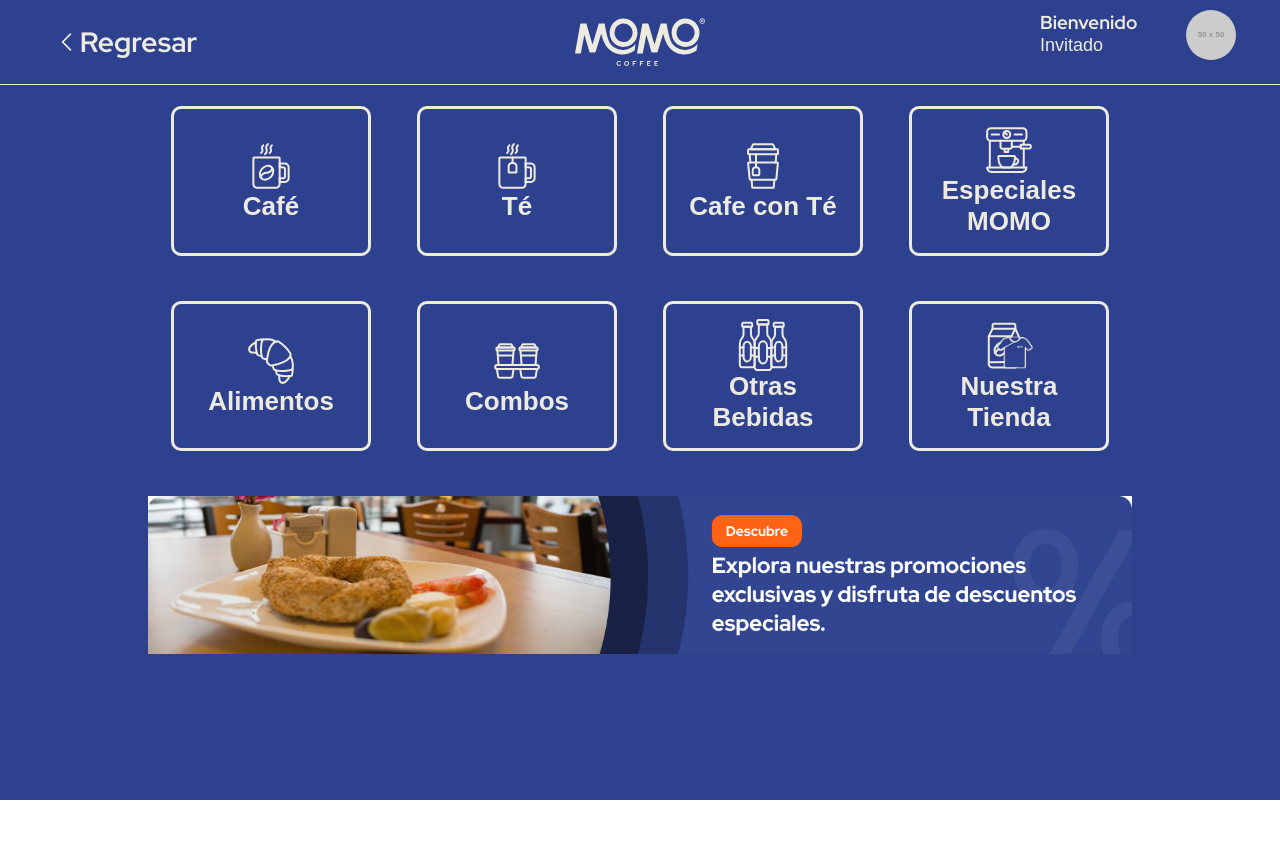
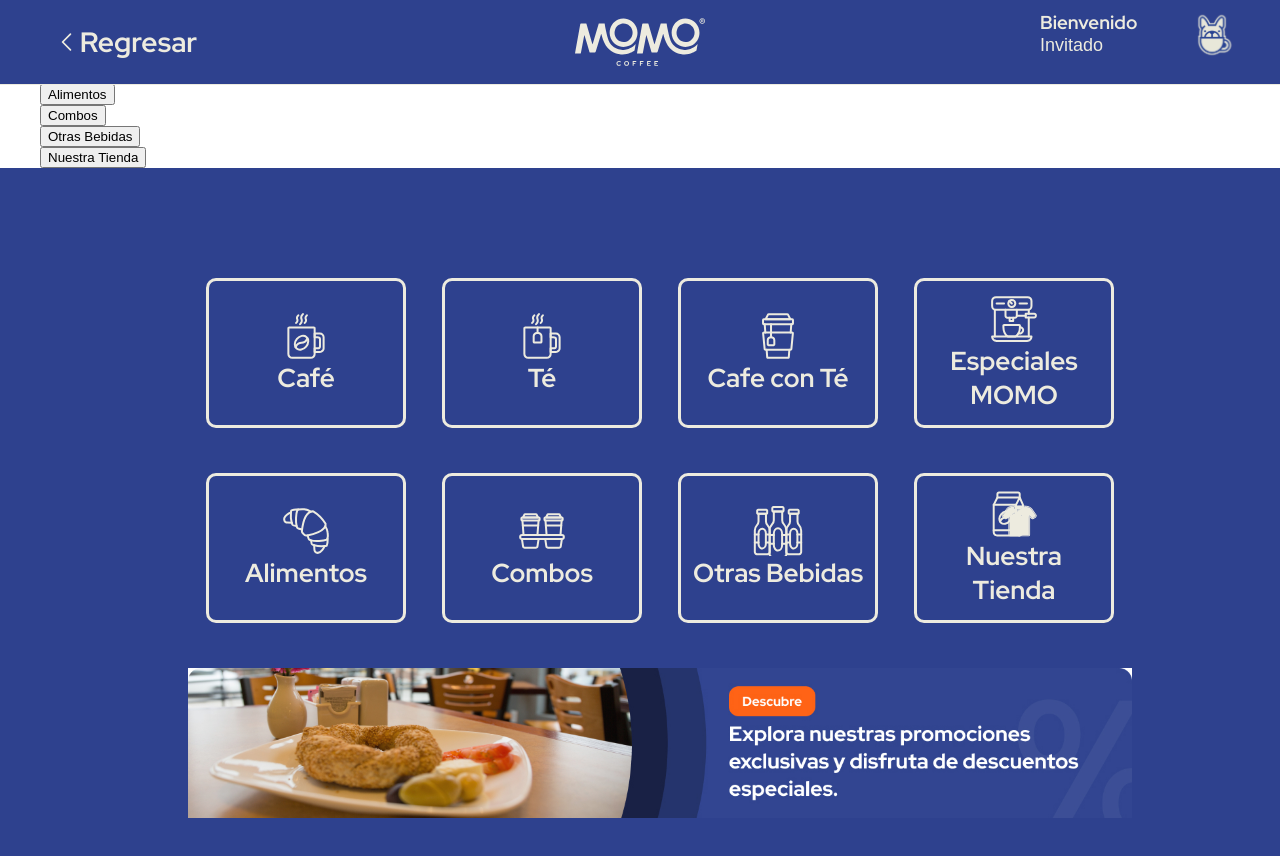
Before and after one commit to vlzdtecnopac/momo-invitado-front, a React (Vite) app: page /products in a window 1280 px wide. Shown: the top 856 px of the page. Before the commit the page ends 800 px from the top, so only its background shows below. Built offline with nearby package versions, Linux system fonts and the light colour scheme; a web font is replaced by a local one.

Commit message:
update frontend

```diff
--- /dev/null
+++ b/src/components/CategoryNav/CategoryNav.scss
@@ -0,0 +1,5 @@
+.cat_nav {
+    .categories {
+        list-style: none;
+    }
+}
--- /dev/null
+++ b/src/components/CategoryNav/CategoryNav.tsx
@@ -0,0 +1,44 @@
+import "./CategoryNav.scss";
+
+function CategoryNav() {
+  const categories = [
+    {
+      text: "Café",
+    },
+    {
+      text: "Té",
+    },
+    {
+      text: "Cafe con Té",
+    },
+    {
+      text: "Especiales MOMO",
+    },
+    {
+      text: "Alimentos",
+    },
+    {
+      text: "Combos",
+    },
+    {
+      text: "Otras Bebidas",
+    },
+    {
+      text: "Nuestra Tienda",
+    },
+  ];
+
+  return (
+    <nav className="cat_nav">
+      <ul className="categories">
+        {categories.map((category, index) => (
+          <li key={index}>
+            <button>{category.text}</button>
+          </li>
+        ))}
+      </ul>
+    </nav>
+  );
+}
+
+export default CategoryNav;
--- /dev/null
+++ b/src/components/CustomButton/CustomButton.scss
@@ -0,0 +1,134 @@
+@import "../../index.scss";
+
+.custom-btn {
+    color: $cream;
+    cursor: pointer;
+    position: relative;
+    border: 3px solid $cream;
+    background: transparent;
+    border-radius: 10px;
+    display: flex;
+    flex-direction: column;
+    justify-content: center;
+    align-items: center;
+    width: 200px;
+    height: 150px;
+
+    &:hover {
+        background-color: $cream;
+        color: $dark-blue;
+
+        .coffee-icon {
+            background-color: $dark-blue;
+        }
+
+        .tea-icon {
+            background-color: $dark-blue;
+        }
+
+        .coffee-tea-icon {
+            background-color: $dark-blue;
+        }
+
+        .specials-icon {
+            background-color: $dark-blue;
+        }
+
+        .food-icon {
+            background-color: $dark-blue;
+        }
+
+        .combos-icon {
+            background-color: $dark-blue;
+        }
+
+        .drinks-icon {
+            background-color: $dark-blue;
+        }
+
+        .store-icon {
+            background-color: $dark-blue;
+        }
+    }
+
+    .icon {
+        width: 50px;
+        height: 50px;
+    }
+
+    .text {
+        font-family: "Red Hat Display";
+        font-size: 26px;
+        font-weight: 700;
+    }
+
+    .coffee-icon {
+        background-color: $cream;
+        -webkit-mask-image: url(/src/assets/icons/coffee_mug.svg);
+        mask-image: url(/src/assets/icons/coffee_mug.svg);
+        mask-size: 100%;
+
+    }
+
+    .tea-icon {
+        background-color: $cream;
+        -webkit-mask-image: url(/src/assets/icons/tea_mug.svg);
+        mask-image: url(/src/assets/icons/tea_mug.svg);
+        mask-size: 100%;
+
+
+    }
+
+    .coffee-tea-icon {
+        background-color: $cream;
+        -webkit-mask-image: url(/src/assets/icons/coffee_tea.svg);
+        mask-image: url(/src/assets/icons/coffee_tea.svg);
+        mask-size: 100%;
+
+
+    }
+
+    .specials-icon {
+        background-color: $cream;
+        -webkit-mask-image: url(/src/assets/icons/specials.svg);
+        mask-image: url(/src/assets/icons/specials.svg);
+        mask-size: 100%;
+
+
+    }
+
+    .food-icon {
+        background-color: $cream;
+        -webkit-mask-image: url(/src/assets/icons/croissant.svg);
+        mask-image: url(/src/assets/icons/croissant.svg);
+        mask-size: 100%;
+
+
+    }
+
+    .combos-icon {
+        background-color: $cream;
+        -webkit-mask-image: url(/src/assets/icons/combos.svg);
+        mask-image: url(/src/assets/icons/combos.svg);
+        mask-size: 100%;
+
+
+    }
+
+    .drinks-icon {
+        background-color: $cream;
+        -webkit-mask-image: url(/src/assets/icons/other_drinks.svg);
+        mask-image: url(/src/assets/icons/other_drinks.svg);
+        mask-size: 100%;
+
+
+    }
+
+    .store-icon {
+        background-color: $cream;
+        -webkit-mask-image: url(/src/assets/icons/our_store.svg);
+        mask-image: url(/src/assets/icons/our_store.svg);
+        mask-size: 100%;
+    }
+
+}
--- /dev/null
+++ b/src/components/CustomButton/CustomButton.tsx
@@ -0,0 +1,21 @@
+import "./CustomButton.scss";
+interface CustomButtomProps {
+  icon: string;
+  text: string;
+  onClick: () => void;
+}
+
+const CustomButton: React.FC<CustomButtomProps> = ({ icon, text, onClick }) => {
+  return (
+    <>
+      <button
+        className="custom-btn"
+        onClick={onClick}
+      >
+        <i className={`icon ${icon}`}></i>
+        <span className="text">{text}</span>
+      </button>
+    </>
+  );
+};
+export default CustomButton;
--- a/src/includes/Header/Header.tsx
+++ b/src/includes/Header/Header.tsx
@@ -1,4 +1,6 @@
 import logoMomo from "../../assets/icons/logo.svg";
+import momoPic from "../../assets/icons/momo-pic.svg";
+
 import back from "/src/assets/icons/arrow_left.svg";
 
 import "./Header.scss";
@@ -30,7 +32,7 @@
         </div>
         <img
           className="profile-pic"
-          src="https://placehold.co/50x50"
+          src={momoPic}
           alt="photo"
         />
       </div>
--- a/src/includes/layout/Layout.tsx
+++ b/src/includes/layout/Layout.tsx
@@ -1,6 +1,7 @@
 import React, { ReactNode } from "react";
 import Header from "../Header/Header";
 import "./Layout.scss";
+import CategoryNav from "../../components/CategoryNav/CategoryNav";
 interface DynamicLayoutProps {
   children: ReactNode;
 }
@@ -9,6 +10,7 @@
   return (
     <>
       <Header />
+      <CategoryNav />
       <div className="col-12_sm-11_md-11_lg-11 layout">{props.children}</div>
     </>
   );
--- a/src/pages/products/ProductsPage.scss
+++ b/src/pages/products/ProductsPage.scss
@@ -14,76 +14,16 @@
         align-content: center;
         margin: 100px auto;
 
-
-
         .options-container {
             display: flex;
             justify-content: center;
             padding-bottom: 45px;
+        }
+    }
 
-
-            .custom-btn {
-                border: 3px solid $cream;
-                background: transparent;
-                border-radius: 10px;
-                display: flex;
-                flex-direction: column;
-                justify-content: center;
-                align-items: center;
-                width: 200px;
-                height: 150px;
-
-                &:hover {
-                    /* Move hover to the top level */
-                    background-color: $dark-blue;
-                    cursor: pointer;
-
-                    &.icon {
-                        /* Target icon directly */
-                        background-color: $dark-blue;
-                        /* Change icon background on hover */
-                    }
-
-                    &.text {
-                        color: $dark-blue;
-
-                    }
-                }
-
-                &:hover {
-                    color: $dark-blue;
-                    background: $dark-blue;
-                    background-color: $cream;
-                }
-            }
-
-
-            .icon {
-                width: 50px;
-                margin-bottom: 8px;
-            }
-
-            .text {
-                color: $cream;
-                font-weight: 700;
-                font-size: 26px;
-                width: 166px;
-                text-align: center;
-
-                &:hover {
-                    color: $dark-blue;
-                }
-            }
-        }
-
+    .banner {
+        width: 100%;
+        display: flex;
+        justify-content: flex-start;
     }
 }
-
-
-.banner {
-    width: 100%;
-
-    display: flex;
-    justify-content: flex-start;
-
-}
--- a/src/pages/products/ProductsPage.tsx
+++ b/src/pages/products/ProductsPage.tsx
@@ -1,75 +1,92 @@
 import Layout from "../../includes/layout/Layout";
 
-import coffeeIcon from "../../assets/icons/coffee_mug.svg";
-import teaIcon from "../../assets/icons/tea_mug.svg";
-import coffeeTeaIcon from "../../assets/icons/coffee_tea.svg";
-import specialsIcon from "../../assets/icons/specials.svg";
-import foodIcon from "../../assets/icons/croissant.svg";
-import combosIcon from "../../assets/icons/combos.svg";
-import drinksIcon from "../../assets/icons/other_drinks.svg";
-import storeIcon from "../../assets/icons/our_store.svg";
+// import coffeeIcon from "../../assets/icons/coffee_mug.svg";
+// import teaIcon from "../../assets/icons/tea_mug.svg";
+// import coffeeTeaIcon from "../../assets/icons/coffee_tea.svg";
+// import specialsIcon from "../../assets/icons/specials.svg";
+// import foodIcon from "../../assets/icons/croissant.svg";
+// import combosIcon from "../../assets/icons/combos.svg";
+// import drinksIcon from "../../assets/icons/other_drinks.svg";
+// import storeIcon from "../../assets/icons/our_store.svg";
 import banner from "../../assets/Banner.jpg";
 import "./ProductsPage.scss";
+import { useLocation, useNavigate } from "react-router-dom";
+import CustomButton from "../../components/CustomButton/CustomButton";
 
-const categories = [
+function ProductsPage() {
+  const navigate = useNavigate();
+  const location = useLocation();
+
+  const handleNavegation = (nav: string) => navigate(nav);
+
+  const categoriesNav = [
     {
-    icon: coffeeIcon,
+      icon: "coffee-icon",
       text: "Café",
+      router: "",
     },
     {
-    icon: teaIcon,
+      icon: "tea-icon",
       text: "Té",
+      router: "",
     },
     {
-    icon: coffeeTeaIcon,
+      icon: "coffee-tea-icon",
       text: "Cafe con Té",
+      router: "",
     },
     {
-    icon: specialsIcon,
+      icon: "specials-icon",
       text: "Especiales MOMO",
+      router: "",
     },
     {
-    icon: foodIcon,
+      icon: "food-icon",
       text: "Alimentos",
+      router: "",
     },
     {
-    icon: combosIcon,
+      icon: "combos-icon",
       text: "Combos",
+      router: "",
     },
     {
-    icon: drinksIcon,
+      icon: "drinks-icon",
       text: "Otras Bebidas",
+      router: "",
     },
     {
-    icon: storeIcon,
+      icon: "store-icon",
       text: "Nuestra Tienda",
+      router: "",
     },
   ];
-
-function ProductsPage() {
   return (
     <>
       <Layout>
-        <div className="products_page">
-          <div className="categories grid-4_xs-1">
-            {categories.map((category, index) => (
-              <div
+        <nav className="products_page">
+          <ul className="categories grid-4_xs-1">
+            {categoriesNav.map((category, index) => (
+              <li
                 key={index}
                 className="col options-container"
               >
-                <button className="custom-btn">
-                  <img src={category.icon}></img>
-                  <span className="text">{category.text}</span>
-                </button>
-              </div>
+                <CustomButton
+                  icon={category.icon}
+                  text={category.text}
+                  onClick={function (): void {
+                    throw new Error("Function not implemented.");
+                  }}
+                />
+              </li>
             ))}
             <img
               className="banner"
               src={banner}
               alt="banner"
             />
-          </div>
-        </div>
+          </ul>
+        </nav>
       </Layout>
     </>
   );
```
Also changed, not shown: src/assets/icons/momo-pic.svg (added). Lines whose indentation alone changed are shown as unchanged.
